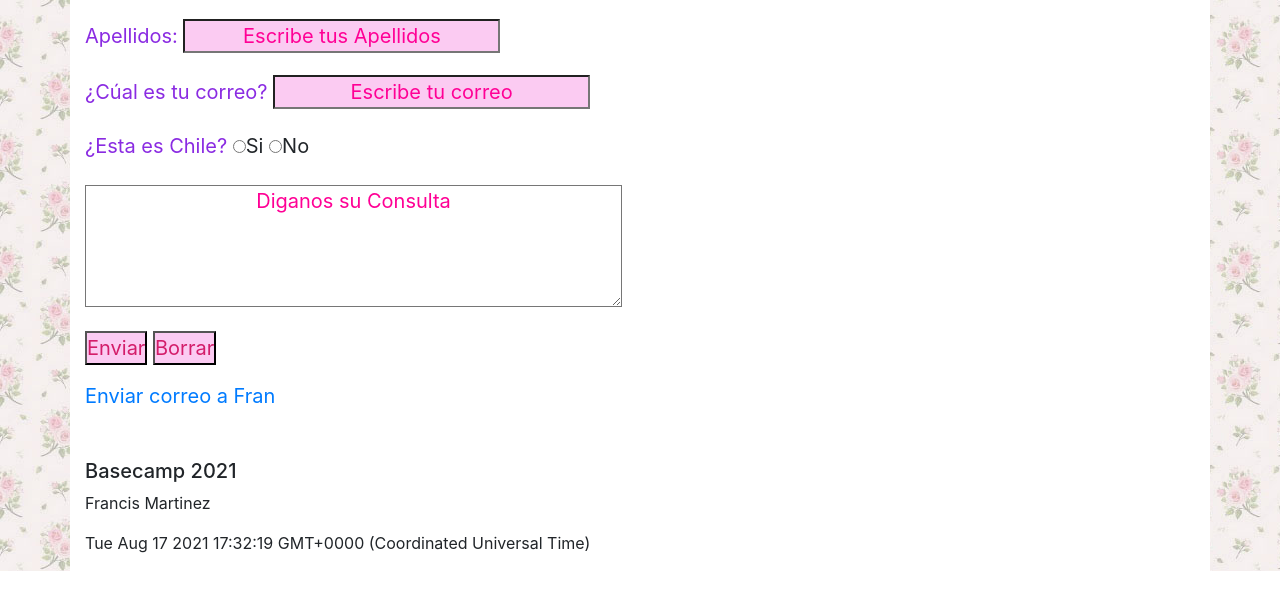
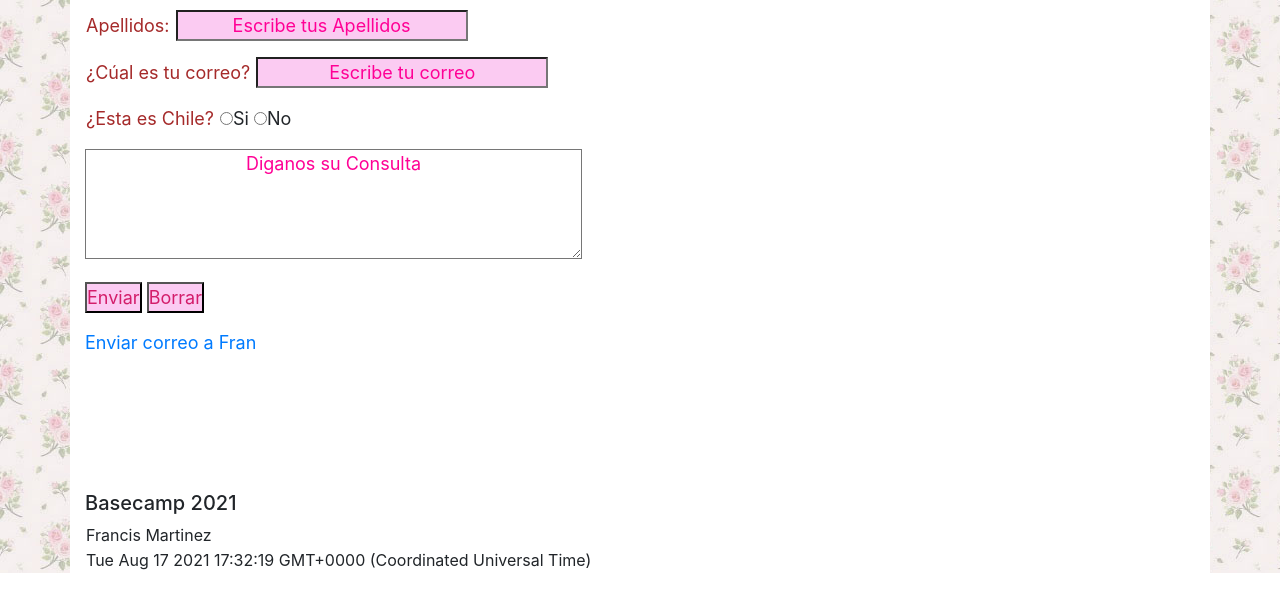
Before and after one commit to Fran2325/Yo-Quiero-otro-Mundo, a plain HTML site: page index-3.html in a window 1280 px wide. Shown: the part 185-800 px from the top of the page. Drawn offline with nearby package versions, Linux system fonts and the light colour scheme.

Commit message:
no hay scroll

```diff
--- a/estilo.css
+++ b/estilo.css
@@ -8,12 +8,22 @@ body{
     background-image:url("./Imagenes/fondo rosas.jpeg") ;
 }
 main{
-    min-height: 69vh;
-    font-size: 20px;
+    min-height: 73vh;
+    font-size: 18px;
+}
+form label{
+    margin: 1px;
+    color: brown;
 }
 h1,b,input{
     color: #d31d6a;
-    font-size: 2.5em;
+}
+h1{
+    margin-bottom: 1rem;
+    font-size: 2em;
+}
+footer p{
+    margin: 1px;
 }
 
 a{
```
Also changed, not shown: index-4.html (+1 -1 lines).
